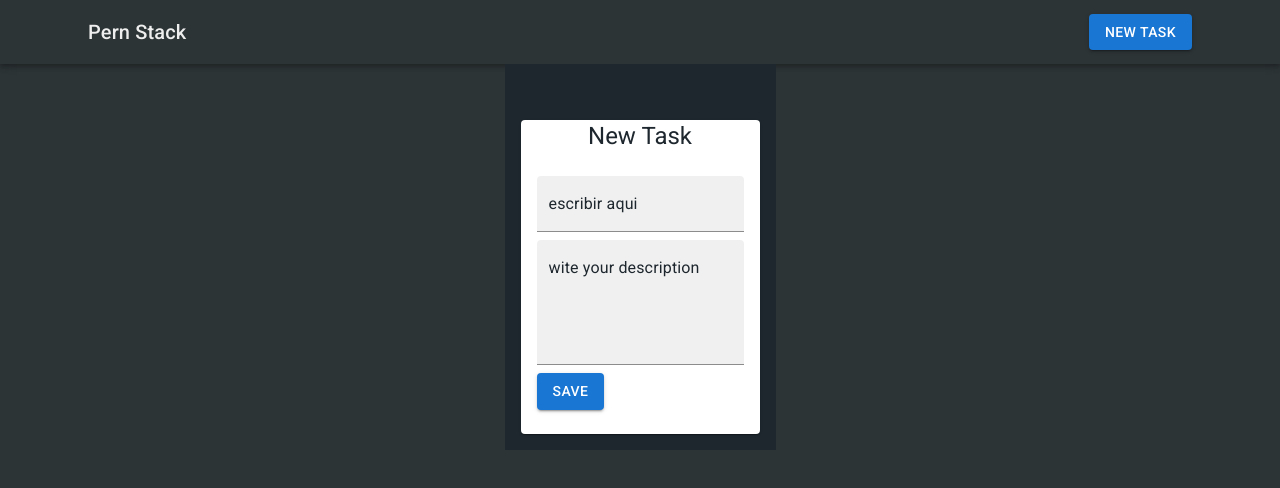
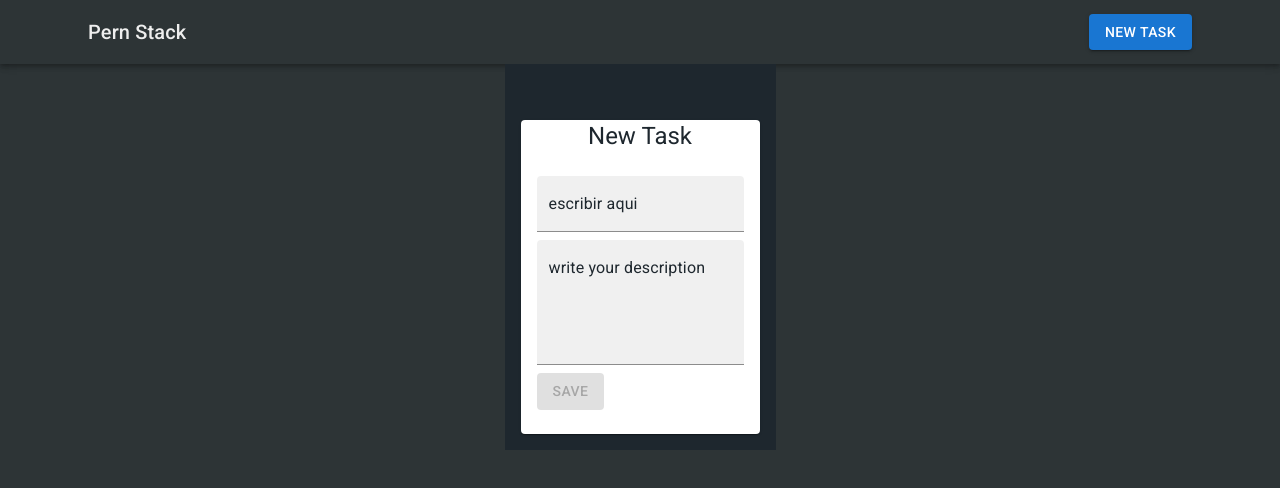
Before and after one commit to ignacioLopezDev/PERN_stackOne, a React (Create React App) app in the folder client/: page /task/new in a window 1280 px wide. Shown: the top 488 px of the page. Built offline with nearby package versions, Linux system fonts and the light colour scheme.

Commit message:
new commit

```diff
--- a/client/src/components/TaskForm.js
+++ b/client/src/components/TaskForm.js
@@ -2,28 +2,51 @@ import {
   Button,
   Card,
   CardContent,
+  CircularProgress,
   Grid,
   TextField,
   Typography,
 } from "@mui/material";
-import {useState, useEffect} from "react"
+import { useState, useEffect } from "react";
+import { useNavigate } from "react-router-dom";
+
+export default function TaskForm() {
+  // useState Navigate
+  const navigate = useNavigate();
+
+  const [task, setTask] = useState({
+    Title: "",
+    Description: "",
+  });
 
 
-export default function TaskForm() {
 
-  const [ task , setTask ] = useState({
-    title:"",
-    description:""
-  })
+  // useState Loading
+  const [loading, setLoading] = useState(false);
 
-  const handleChange = e =>{
-    setTask({...task, [e.target.name]: e.target.value})
-  }
+  // HandleChange
+  const handleChange = (e) => {
+    setTask({ ...task, [e.target.name]: e.target.value });
+  };
 
-  const handleSubmit = e => {
+  // HandleSubmit
+  const handleSubmit = async (e) => {
     e.preventDefault();
-    console.log(task);
-  }
+
+    setLoading(true);
+
+    const res = await fetch("http://localhost:3000/routes/tasks/", {
+      method: "POST",
+      body: JSON.stringify(task),
+      headers: { "Content-Type": "application/json" },
+    });
+    const data = await res.json();
+
+    setLoading(false);
+
+    navigate("/");
+    console.log(data);
+  };
 
   return (
     <Grid
@@ -40,7 +63,7 @@ export default function TaskForm() {
           <CardContent>
             <form onSubmit={handleSubmit}>
               <TextField
-                name="title"
+                name="Title"
                 onChange={handleChange}
                 variant="filled"
                 label="escribir aqui"
@@ -48,25 +71,29 @@ export default function TaskForm() {
                   display: "block",
                   margin: ".5rem 0",
                 }}
-                InputLabelProps={{ style: { color: "#1e272e" }}}
+                InputLabelProps={{ style: { color: "#1e272e" } }}
                 inputProps={{ style: { color: "green" } }}
               />
               <TextField
-                name="description"
+                name="Description"
                 onChange={handleChange}
                 variant="filled"
-                label="wite your description"
+                label="write your description"
                 multiline
                 rows={4}
                 sx={{
                   display: "block",
                   margin: ".5rem 0",
                 }}
-                InputLabelProps={{ style: { color: "#1e272e" }}}
+                InputLabelProps={{ style: { color: "#1e272e" } }}
                 inputProps={{ style: { color: "green" } }}
               />
-              <Button variant="contained" color="primary" type="submit">
-                Save
+              <Button variant="contained" color="primary" type="submit" disabled={!task.Title || !task.Description} >
+                {loading ? (
+                  <CircularProgress color="inherit" size={24} />
+                ) : (
+                  "SAVE"
+                )}
               </Button>
             </form>
           </CardContent>
--- a/client/src/components/TasksList.js
+++ b/client/src/components/TasksList.js
@@ -1,6 +1,24 @@
+import { useEffect } from "react"
+
 
 export default function TaskList() {
+
+const loadTask = async () => {
+  const res = await fetch("http://localhost:3000/routes/tasks")
+  const data = await res.json()
+
+}
+
+useEffect(() => {
+
+}, [])
+
+
+
   return (
-    <div>TaksList</div>
+    <>
+    <h1>Task List</h1>
+    </>
+
   )
 }
```
